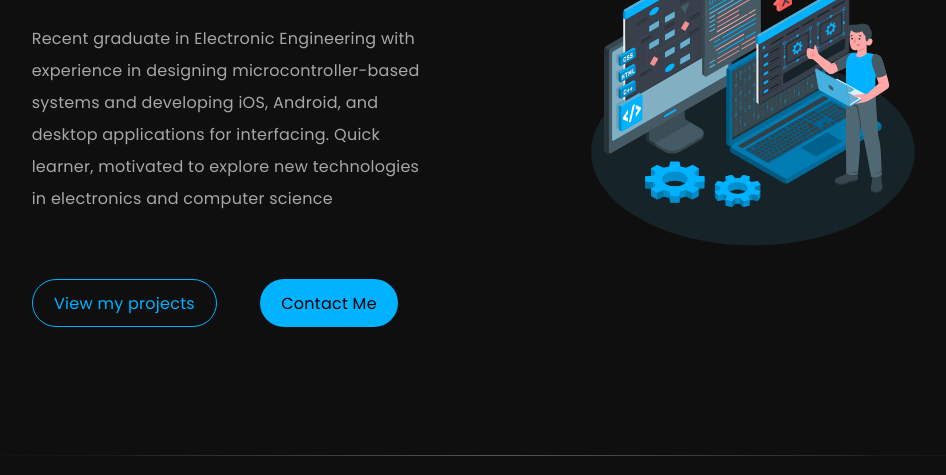
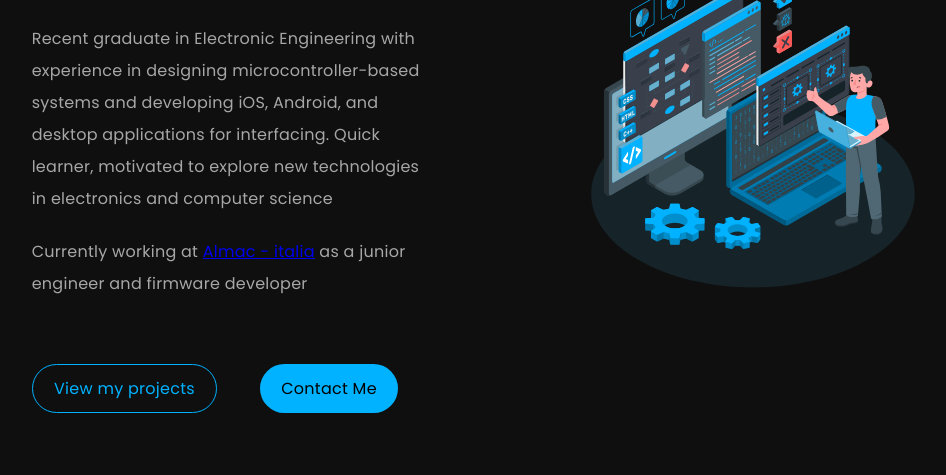
Before and after one commit to DanielePedrazzoli/DanielePedrazzoli.github.io, a website: page index.html in a window 1280 px wide. Shown: the part 325-800 px from the top of the page, without its empty margins (139-1085 px from the left). Drawn offline with Linux system fonts and the light colour scheme; files whose address does not match are found by name.

Commit message:
updated working position

```diff
--- a/index.html
+++ b/index.html
@@ -34,11 +34,10 @@
                             systems and developing iOS, Android, and desktop applications for interfacing.
                             Quick learner, motivated to explore new technologies in electronics and computer science
                         </span>
-                        <!-- <span class="header-text">
-                            Recent graduate in Electronic Engineering with experience in designing microcontroller-based
-                            systems and developing iOS, Android, and desktop applications for interfacing.
-                            Quick learner, motivated to explore new technologies in electronics and computer science
-                        </span> -->
+                        <span class="header-text">
+                            Currently working at <a href="https://almac-italia.com/" target="_blank">Almac - italia</a>
+                            as a junior engineer and firmware developer
+                        </span>
                     </div>
                 </div>
                 <div class="header-button-container">
```
